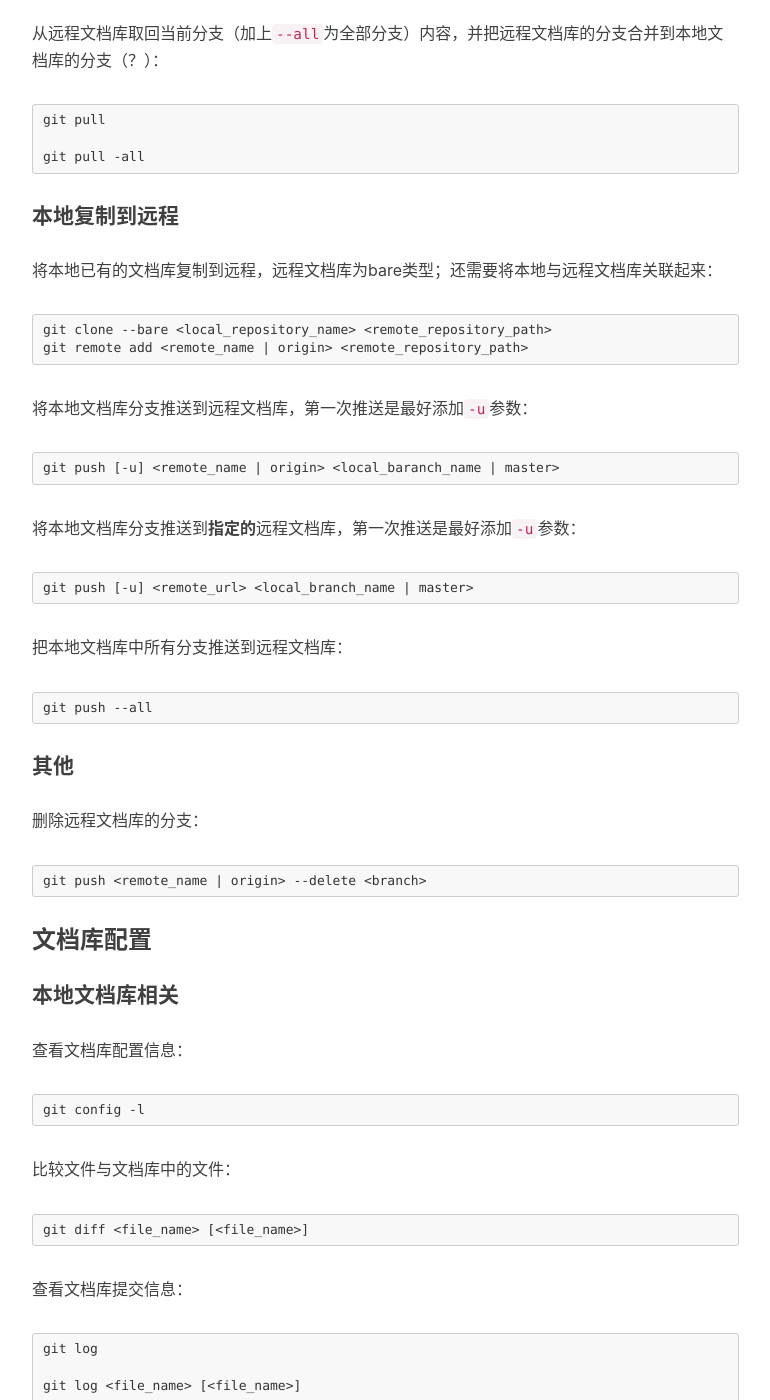
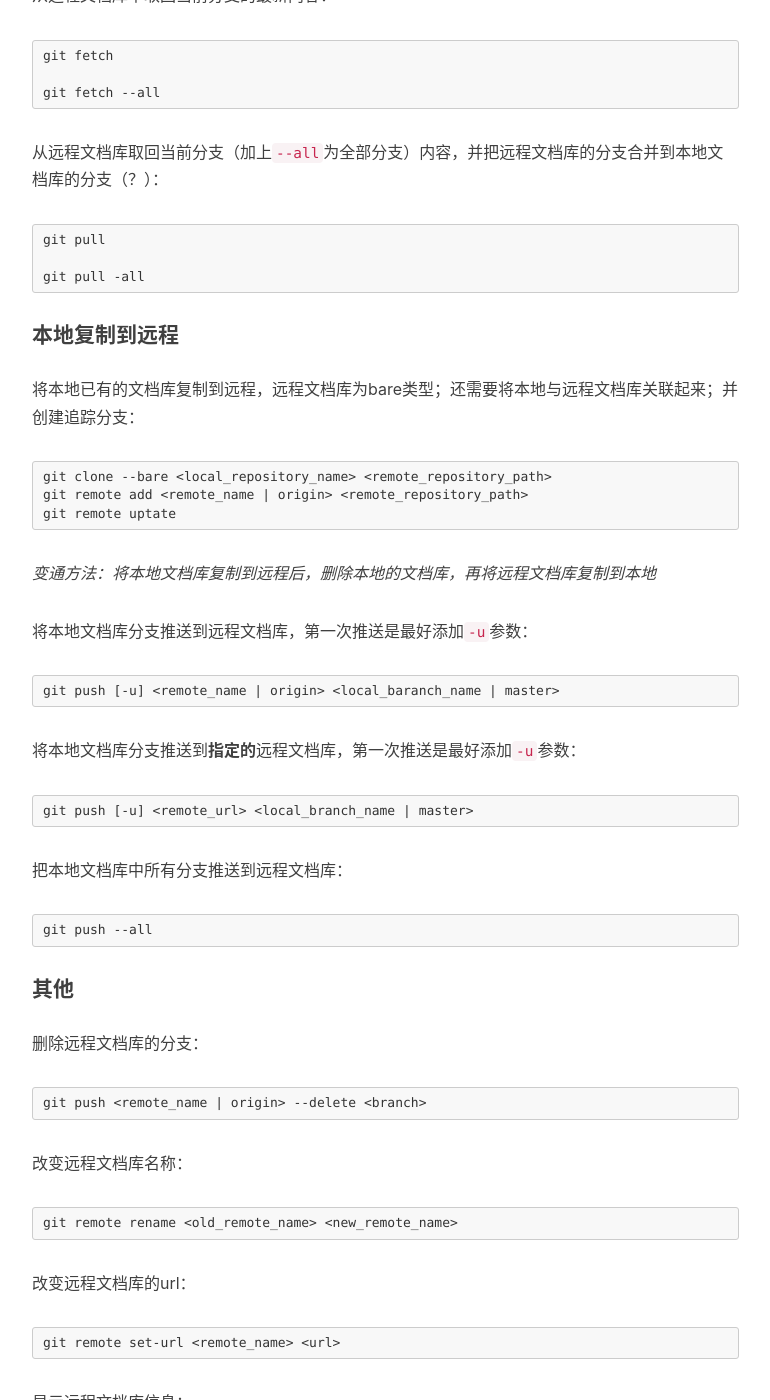
Before and after one commit to izumookuni/izumookuni.github.io, a Jekyll site: the page built from _posts/2016-12-21-git-note-2.md, in a window 1280 px wide and 1400 px high, scrolled down 4256 px. Shown: the whole window, without its empty margins (233-1003 px from the left). Built offline with Jekyll 4.4.1, drawn with Linux system fonts in a browser that asks for light colours; nearby versions of some CDN libraries; comment, search, counter and statistics services are not loaded; some of the changed text lies outside the part shown.

Commit message:
add some new note in git-note-2

```diff
--- a/_posts/2016-12-21-git-note-2.md
+++ b/_posts/2016-12-21-git-note-2.md
@@ -84,6 +84,10 @@
 
     git branch <new_branch> <exist_branch>
 
+根据已存在的`<commit_id | tag>`复制出新分支：
+
+    git branch <new_branch> <commit_id | tag>
+
 列出本地文档库和远程文档库的所有分支：
 
     git branch -a
@@ -148,10 +152,13 @@
 
 #### 本地复制到远程
 
-将本地已有的文档库复制到远程，远程文档库为bare类型；还需要将本地与远程文档库关联起来：
+将本地已有的文档库复制到远程，远程文档库为bare类型；还需要将本地与远程文档库关联起来；并创建追踪分支：
 
     git clone --bare <local_repository_name> <remote_repository_path>
     git remote add <remote_name | origin> <remote_repository_path>
+    git remote uptate
+
+*变通方法：将本地文档库复制到远程后，删除本地的文档库，再将远程文档库复制到本地*
 
 将本地文档库分支推送到远程文档库，第一次推送是最好添加`-u`参数：
 
@@ -170,6 +177,18 @@
 删除远程文档库的分支：
 
     git push <remote_name | origin> --delete <branch>
+
+改变远程文档库名称：
+
+    git remote rename <old_remote_name> <new_remote_name>
+
+改变远程文档库的url：
+
+    git remote set-url <remote_name> <url>
+
+显示远程文档库信息：
+
+    git remote show <remote_name>
 
 ### 文档库配置
 
@@ -218,3 +237,7 @@
 更新本地文档库配置文件中远程文档库的信息，一般用于`git remote rm`后，想要还原回来，使用`git remote add`和`git remote update`的情况：
 
     git remote update
+
+## 参考文献
+
+1. 孙宏明. 完全学会Git, GitHub, GitServer的24堂课[M]. 清华大学出版社, 2016.
```
